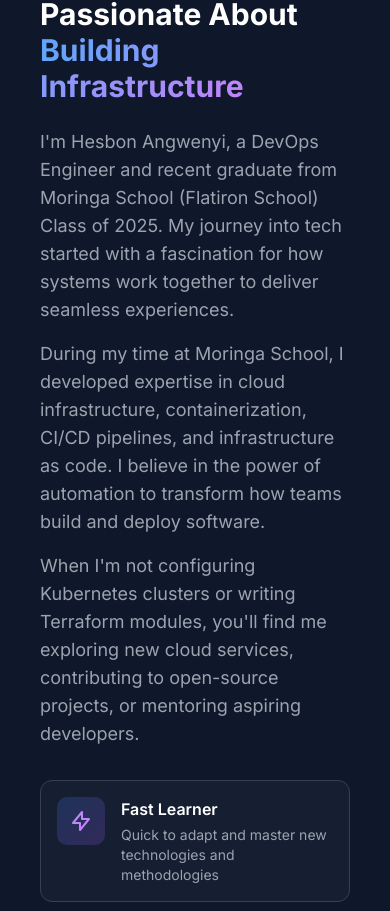
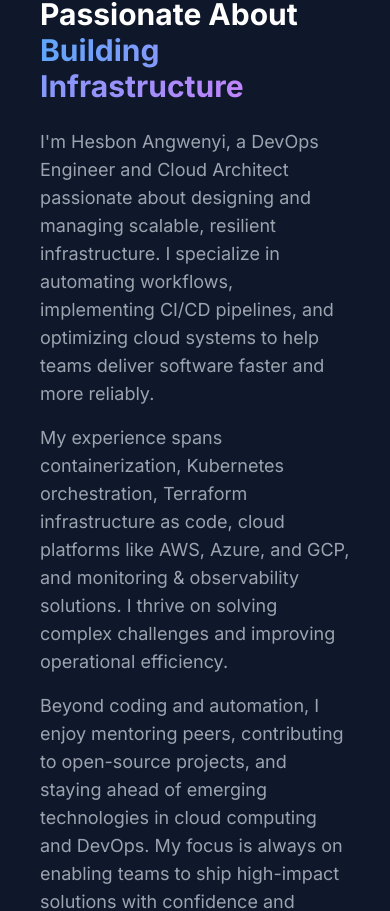
Before and after one commit to hesbonangwenyi606/DevOps-Website, a React (Vite) app: page / in a window 390 px wide. Shown: the part 1673-2584 px from the top of the page. Built offline with nearby package versions, Linux system fonts and the light colour scheme.

Commit message:
impoved the hero

```diff
--- a/src/components/portfolio/About.tsx
+++ b/src/components/portfolio/About.tsx
@@ -1,4 +1,5 @@
 import React from 'react';
+import { motion } from 'framer-motion';
 
 const About: React.FC = () => {
   const highlights = [
@@ -41,7 +42,7 @@ const About: React.FC = () => {
   ];
 
   return (
-    <section id="about" className="py-20 lg:py-32 bg-slate-900">
+    <section id="about" className="py-20 lg:py-32 bg-slate-900 relative overflow-hidden">
       <div className="max-w-7xl mx-auto px-10 sm:px-14 lg:px-18">
         <div className="grid lg:grid-cols-2 gap-12 lg:gap-20 items-center">
           {/* Image Side */}
@@ -80,27 +81,24 @@ const About: React.FC = () => {
 
             <div className="space-y-4 text-gray-400 text-lg mb-8">
               <p>
-                I'm Hesbon Angwenyi, a DevOps Engineer and recent graduate from Moringa School
-                (Flatiron School) Class of 2025. My journey into tech started with a fascination
-                for how systems work together to deliver seamless experiences.
+                I'm Hesbon Angwenyi, a DevOps Engineer and Cloud Architect passionate about designing and managing scalable, resilient infrastructure. I specialize in automating workflows, implementing CI/CD pipelines, and optimizing cloud systems to help teams deliver software faster and more reliably.
               </p>
               <p>
-                During my time at Moringa School, I developed expertise in cloud infrastructure,
-                containerization, CI/CD pipelines, and infrastructure as code. I believe in the
-                power of automation to transform how teams build and deploy software.
+                My experience spans containerization, Kubernetes orchestration, Terraform infrastructure as code, cloud platforms like AWS, Azure, and GCP, and monitoring & observability solutions. I thrive on solving complex challenges and improving operational efficiency.
               </p>
               <p>
-                When I'm not configuring Kubernetes clusters or writing Terraform modules, you'll
-                find me exploring new cloud services, contributing to open-source projects, or
-                mentoring aspiring developers.
+                Beyond coding and automation, I enjoy mentoring peers, contributing to open-source projects, and staying ahead of emerging technologies in cloud computing and DevOps. My focus is always on enabling teams to ship high-impact solutions with confidence and speed.
               </p>
             </div>
 
-            {/* Highlights Grid */}
+            {/* Highlights Grid with subtle animation */}
             <div className="grid sm:grid-cols-2 gap-4">
               {highlights.map((item, index) => (
-                <div
+                <motion.div
                   key={index}
+                  initial={{ opacity: 0, y: 20 }}
+                  whileInView={{ opacity: 1, y: 0 }}
+                  transition={{ duration: 0.5, delay: index * 0.2 }}
                   className="flex items-start gap-4 p-4 rounded-xl bg-slate-800/50 border border-slate-700 hover:border-purple-500/50 transition-all duration-300"
                 >
                   <div className="w-12 h-12 rounded-lg bg-gradient-to-br from-blue-500/20 to-purple-500/20 flex items-center justify-center text-purple-400 flex-shrink-0">
@@ -110,7 +108,7 @@ const About: React.FC = () => {
                     <h3 className="text-white font-semibold mb-1">{item.title}</h3>
                     <p className="text-gray-400 text-sm">{item.description}</p>
                   </div>
-                </div>
+                </motion.div>
               ))}
             </div>
           </div>
```
